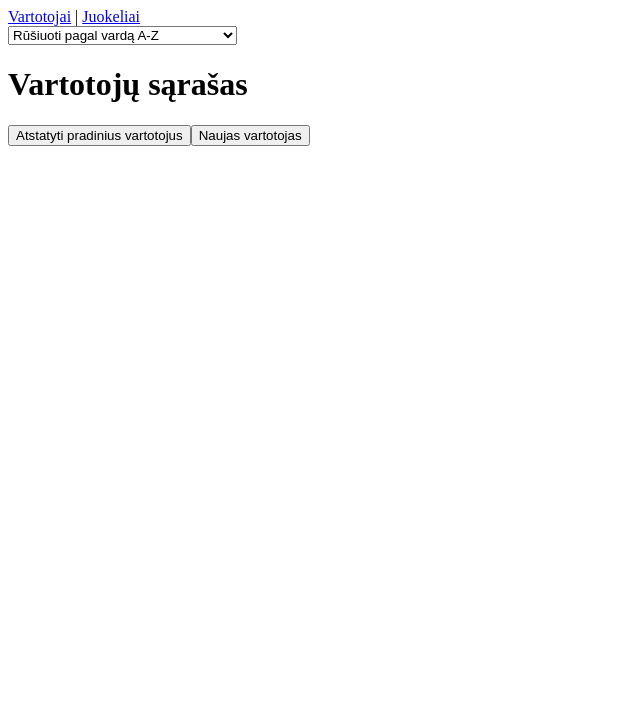
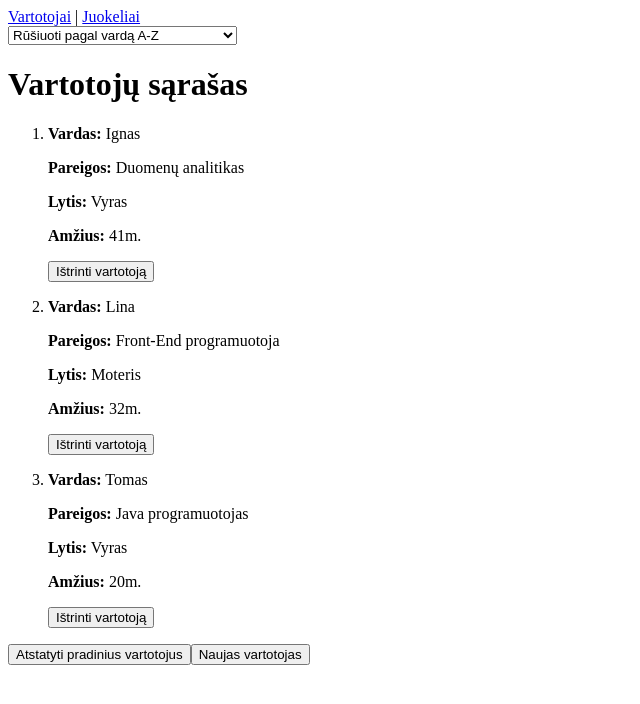
Before and after one commit to zanetarackeviciute/react-ts-task, a React (Vite) app: page / in a window 1280 px wide. Shown: the top 704 px of the page, without its empty margins (0-640 px from the left). Built offline with nearby package versions, Linux system fonts and the light colour scheme.

Commit message:
Fix visibility

```diff
--- a/src/pages/UsersPage.tsx
+++ b/src/pages/UsersPage.tsx
@@ -111,6 +111,7 @@ const UsersPage = () => {
 
     useEffect(() => {
         const newOrder = [...users];
+        if (users.length > 0) {
         if (sortOrder == 'a-z') {
             newOrder.sort((a, b) => a.name.localeCompare(b.name))
         } else if (sortOrder == 'z-a') {
@@ -121,6 +122,7 @@ const UsersPage = () => {
             newOrder.sort((a, b) => b.age - a.age)
         }
         setUsers(newOrder)
+    }
     }, [sortOrder])
     return (
         <div>
```
